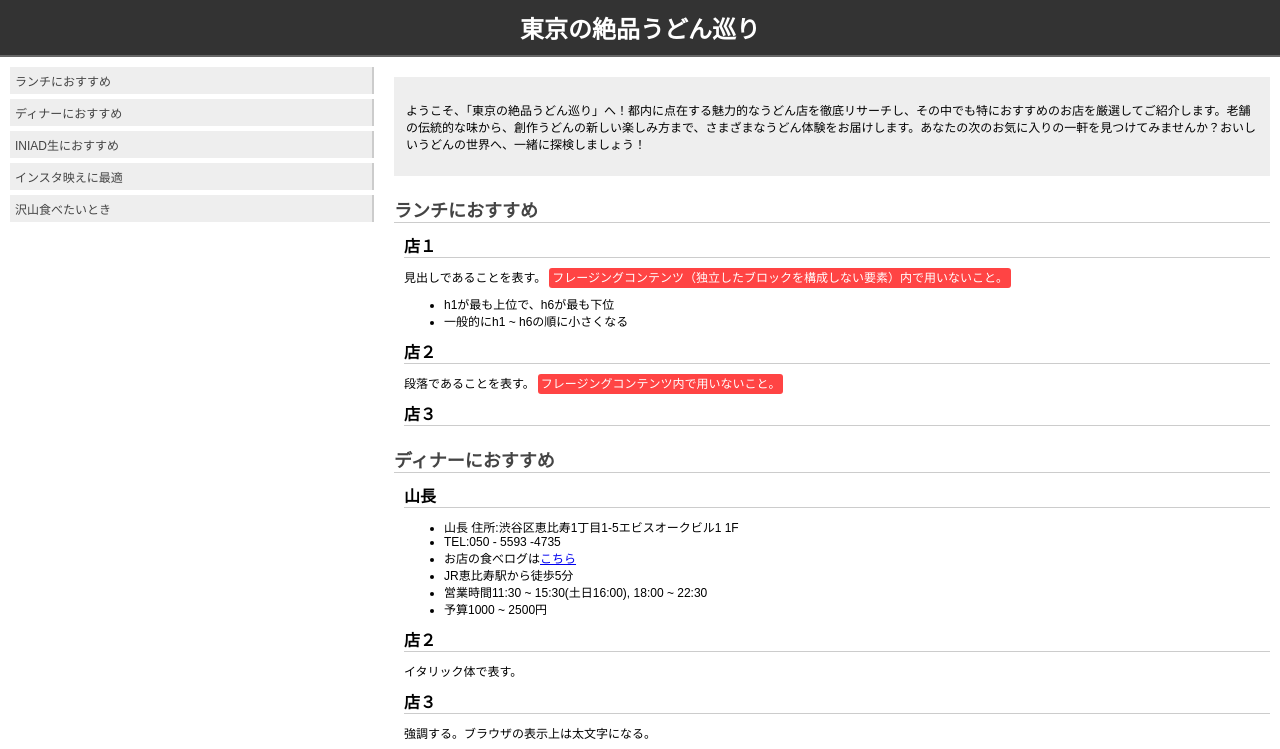
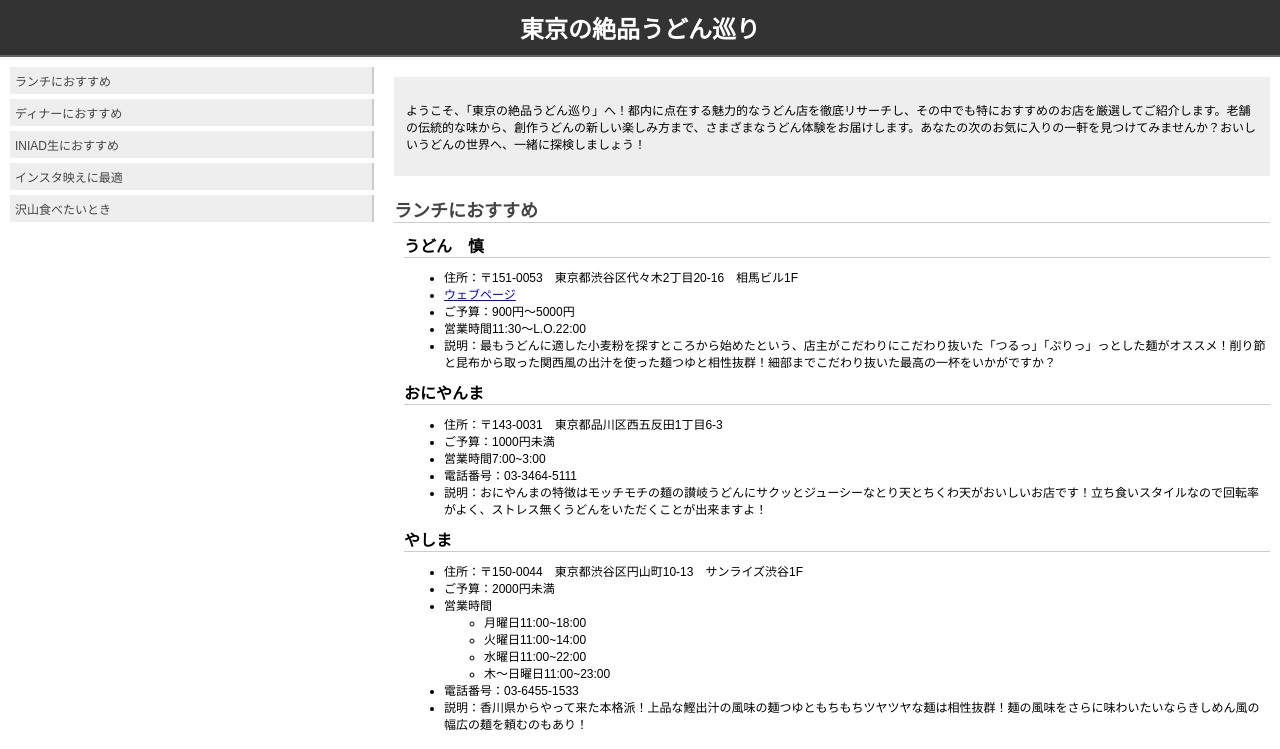
Before and after one commit to s1f102400741/team-project, a plain HTML site: page index.html in a window 1280 px wide. Shown: the top 749 px of the page. Drawn offline with Linux system fonts and the light colour scheme.

Commit message:
ランチにおすすめの変更

```diff
--- a/index.html
+++ b/index.html
@@ -26,15 +26,37 @@
           <p>ようこそ、「東京の絶品うどん巡り」へ！都内に点在する魅力的なうどん店を徹底リサーチし、その中でも特におすすめのお店を厳選してご紹介します。老舗の伝統的な味から、創作うどんの新しい楽しみ方まで、さまざまなうどん体験をお届けします。あなたの次のお気に入りの一軒を見つけてみませんか？おいしいうどんの世界へ、一緒に探検しましょう！</p>
         </div>
         <h2 id="id1">ランチにおすすめ</h2>
-        <h3>店１</h3>
-        <p>見出しであることを表す。<span class="alert">フレージングコンテンツ（独立したブロックを構成しない要素）内で用いないこと。</span></p>
+        <h3>うどん　慎</h3>
         <ul>
-          <li>h1が最も上位で、h6が最も下位</li>
-          <li>一般的にh1 ~ h6の順に小さくなる</li>
+          <li>住所：〒151-0053　東京都渋谷区代々木2丁目20-16　相馬ビル1F</li>
+          <li><a href="https://udonshin.com">ウェブページ</a></li>
+          <li>ご予算：900円～5000円</li>
+          <li>営業時間11:30～L.O.22:00</li>
+          <li>説明：最もうどんに適した小麦粉を探すところから始めたという、店主がこだわりにこだわり抜いた「つるっ」「ぷりっ」っとした麺がオススメ！削り節と昆布から取った関西風の出汁を使った麺つゆと相性抜群！細部までこだわり抜いた最高の一杯をいかがですか？</li>
         </ul>
-        <h3>店２</h3>
-        <p>段落であることを表す。<span class="alert">フレージングコンテンツ内で用いないこと。</span></p>
-        <h3>店３</h3>
+        <h3>おにやんま</h3>
+        <ul>
+          <li>住所：〒143-0031　東京都品川区西五反田1丁目6-3</li>
+          <li>ご予算：1000円未満</li>
+          <li>営業時間7:00~3:00</li>
+          <li>電話番号：03-3464-5111</li>
+          <li>説明：おにやんまの特徴はモッチモチの麺の讃岐うどんにサクッとジューシーなとり天とちくわ天がおいしいお店です！立ち食いスタイルなので回転率がよく、ストレス無くうどんをいただくことが出来ますよ！</li>
+        </ul>
+        <h3>やしま</h3>
+        <ul>
+          <li>住所：〒150-0044　東京都渋谷区円山町10-13　サンライズ渋谷1F</li>
+          <li>ご予算：2000円未満</li>
+          <li>営業時間
+            <ul>
+              <li>月曜日11:00~18:00</li>
+              <li>火曜日11:00~14:00</li>
+              <li>水曜日11:00~22:00</li>
+              <li>木～日曜日11:00~23:00</li>
+            </ul>
+          </li>
+          <li>電話番号：03-6455-1533</li>
+          <li>説明：香川県からやって来た本格派！上品な鰹出汁の風味の麺つゆともちもちツヤツヤな麺は相性抜群！麺の風味をさらに味わいたいならきしめん風の幅広の麺を頼むのもあり！</li>
+        </ul>
 
         <h2 id="id2">ディナーにおすすめ</h2>
         <h3>山長</h3>
```
